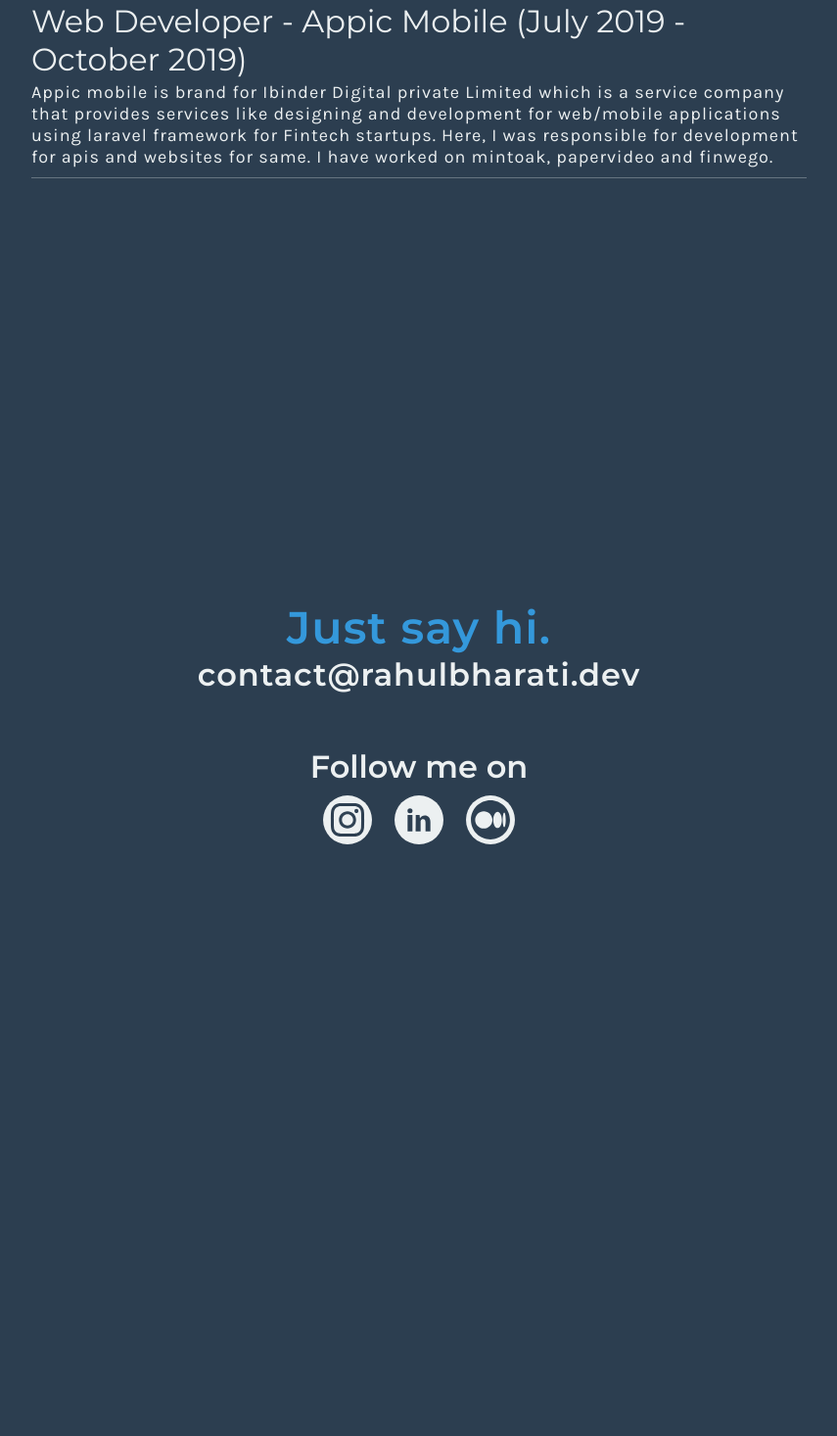
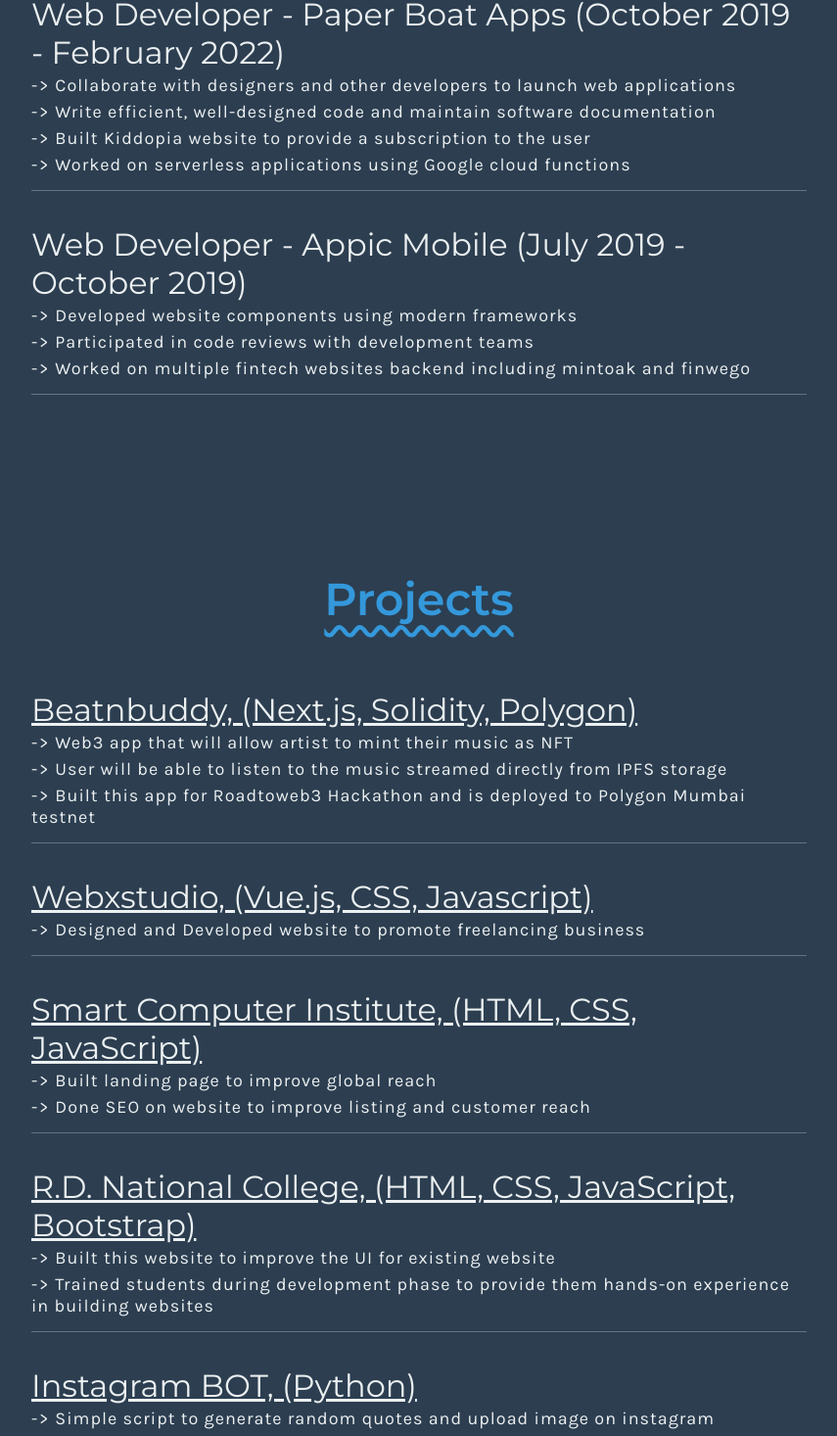
Before and after one commit to rahul-bharati/rahulbharati.dev, a Next.js app: page / in a window 1280 px wide. Shown: the part 2386-3852 px from the top of the page at 98% size, without its empty margins (212-1067 px from the left). Before the commit the page ends 3508 px from the top, so only its background shows below. Built offline with nearby package versions, Linux system fonts and the light colour scheme.

Commit message:
Project and Experience update 1. Added Project sections 2. Added new Experience

```diff
--- a/components/experience/index.js
+++ b/components/experience/index.js
@@ -53,6 +53,24 @@ function Experience() {
     },
   };
 
+  const detailsVariantDelayed1 = {
+    visible: {
+      x: 0,
+      opacity: 1,
+      transition: {
+        type: "spring",
+        stiffness: 300,
+        damping: 30,
+        duration: 0.5,
+        delay: 0.6,
+      },
+    },
+    hidden: {
+      x: 1000,
+      opacity: 0,
+    },
+  };
+
   return (
     <motion.div className={styles.skills} ref={viewRef}>
       <h2 className={styles.section__heading}>Experience</h2>
@@ -63,14 +81,20 @@ function Experience() {
         variants={detailsVariant}
       >
         <h3 className={styles.skill__heading}>
-          Web Developer - Paper Boat Apps (October 2019 - Present)
+          Web Developer - Rapidera Technologies (February 2019 - Present)
         </h3>
         <span className={styles.skill__text}>
-          Paper Boat Apps is an tech-ed based game(kiddopia) development
-          company. Here, I'm responsible for development and maintaining
-          kiddopia website and also creation of internal analytics dashboard for
-          marketing purposes. I've being using cloud functions for serverless
-          computing and node/express stack for websites.
+          <ul>
+            <li>
+              Collaborate with other developers to write efficient,
+              well-designed code
+            </li>
+            <li>
+              Participate in code review and scrum meetups to keep up with
+              changes and tasks
+            </li>
+            <li>Work as a third-party developer for HDFC life</li>
+          </ul>
         </span>
       </motion.div>
       <motion.div
@@ -80,14 +104,45 @@ function Experience() {
         variants={detailsVariantDelayed}
       >
         <h3 className={styles.skill__heading}>
+          Web Developer - Paper Boat Apps (October 2019 - February 2022)
+        </h3>
+        <span className={styles.skill__text}>
+          <ul>
+            <li>
+              Collaborate with designers and other developers to launch web
+              applications
+            </li>
+            <li>
+              Write efficient, well-designed code and maintain software
+              documentation
+            </li>
+            <li>
+              Built Kiddopia website to provide a subscription to the user
+            </li>
+            <li>
+              Worked on serverless applications using Google cloud functions
+            </li>
+          </ul>
+        </span>
+      </motion.div>
+      <motion.div
+        className={styles.skill_container}
+        animate={detailsAnimation}
+        initial="hidden"
+        variants={detailsVariantDelayed1}
+      >
+        <h3 className={styles.skill__heading}>
           Web Developer - Appic Mobile (July 2019 - October 2019)
         </h3>
         <span className={styles.skill__text}>
-          Appic mobile is brand for Ibinder Digital private Limited which is a
-          service company that provides services like designing and development
-          for web/mobile applications using laravel framework for Fintech
-          startups. Here, I was responsible for development for apis and
-          websites for same. I have worked on mintoak, papervideo and finwego.
+          <ul>
+            <li>Developed website components using modern frameworks</li>
+            <li>Participated in code reviews with development teams</li>
+            <li>
+              Worked on multiple fintech websites backend including mintoak and
+              finwego
+            </li>
+          </ul>
         </span>
       </motion.div>
     </motion.div>
--- a/components/experience/index.module.scss
+++ b/components/experience/index.module.scss
@@ -39,6 +39,14 @@
       @include fluid-type(16px, 18px);
       font-weight: 400;
       letter-spacing: 1px;
+
+      ul {
+        list-style-type: " -> ";
+        list-style-position: inside;
+        li {
+          margin-bottom: 5px;
+        }
+      }
     }
   }
 }
--- a/components/projects/index.js
+++ b/components/projects/index.js
@@ -1,10 +1,232 @@
 import styles from "./index.module.scss";
 
+import { useInView } from "react-intersection-observer";
+import { motion, useAnimation } from "framer-motion";
+import { useEffect } from "react";
 import Link from "next/link";
-import Image from "next/image";
 
 function Projects() {
-  return <div className={styles.projects}></div>;
+  const detailsAnimation = useAnimation();
+
+  const [viewRef, inView, entry] = useInView({ threshold: 0.1 });
+
+  useEffect(() => {
+    if (inView) {
+      detailsAnimation.start("visible");
+    } else {
+      detailsAnimation.start("hidden");
+    }
+  }, [detailsAnimation, inView]);
+
+  const detailsVariant = {
+    visible: {
+      x: 0,
+      opacity: 1,
+      transition: {
+        type: "spring",
+        stiffness: 300,
+        damping: 30,
+        duration: 0.5,
+        delay: 0.2,
+      },
+    },
+    hidden: {
+      x: -1000,
+      opacity: 0,
+    },
+  };
+
+  const detailsVariantDelayed = {
+    visible: {
+      x: 0,
+      opacity: 1,
+      transition: {
+        type: "spring",
+        stiffness: 300,
+        damping: 30,
+        duration: 0.5,
+        delay: 0.4,
+      },
+    },
+    hidden: {
+      x: -1000,
+      opacity: 0,
+    },
+  };
+
+  const detailsVariantDelayed2 = {
+    visible: {
+      x: 0,
+      opacity: 1,
+      transition: {
+        type: "spring",
+        stiffness: 300,
+        damping: 30,
+        duration: 0.5,
+        delay: 0.6,
+      },
+    },
+    hidden: {
+      x: -1000,
+      opacity: 0,
+    },
+  };
+
+  const detailsVariantDelayed3 = {
+    visible: {
+      x: 0,
+      opacity: 1,
+      transition: {
+        type: "spring",
+        stiffness: 300,
+        damping: 30,
+        duration: 0.5,
+        delay: 0.8,
+      },
+    },
+    hidden: {
+      x: -1000,
+      opacity: 0,
+    },
+  };
+
+  const detailsVariantDelayed4 = {
+    visible: {
+      x: 0,
+      opacity: 1,
+      transition: {
+        type: "spring",
+        stiffness: 300,
+        damping: 30,
+        duration: 0.5,
+        delay: 1,
+      },
+    },
+    hidden: {
+      x: -1000,
+      opacity: 0,
+    },
+  };
+
+  return (
+    <motion.div className={styles.skills} ref={viewRef}>
+      <h2 className={styles.section__heading}>Projects</h2>
+      <motion.div
+        className={styles.skill_container}
+        animate={detailsAnimation}
+        initial="hidden"
+        variants={detailsVariant}
+      >
+        <h3 className={styles.skill__heading}>
+          <Link href="https://beatnbuddy.rahulbharati.dev/" passHref>
+            <a target="_blank" className={styles.skill__heading}>
+              Beatnbuddy, (Next.js, Solidity, Polygon)
+            </a>
+          </Link>
+        </h3>
+        <span className={styles.skill__text}>
+          <ul>
+            <li>Web3 app that will allow artist to mint their music as NFT</li>
+            <li>
+              User will be able to listen to the music streamed directly from
+              IPFS storage
+            </li>
+            <li>
+              Built this app for Roadtoweb3 Hackathon and is deployed to Polygon
+              Mumbai testnet
+            </li>
+          </ul>
+        </span>
+      </motion.div>
+      <motion.div
+        className={styles.skill_container}
+        animate={detailsAnimation}
+        initial="hidden"
+        variants={detailsVariantDelayed}
+      >
+        <h3 className={styles.skill__heading}>
+          <Link href="https://webxstudio.in/" passHref>
+            <a target="_blank" className={styles.skill__heading}>
+              Webxstudio, (Vue.js, CSS, Javascript)
+            </a>
+          </Link>
+        </h3>
+        <span className={styles.skill__text}>
+          <ul>
+            <li>
+              Designed and Developed website to promote freelancing business
+            </li>
+          </ul>
+        </span>
+      </motion.div>
+      <motion.div
+        className={styles.skill_container}
+        animate={detailsAnimation}
+        initial="hidden"
+        variants={detailsVariantDelayed2}
+      >
+        <h3 className={styles.skill__heading}>
+          <Link href="https://smartcomputerinstitute.org/" passHref>
+            <a target="_blank" className={styles.skill__heading}>
+              Smart Computer Institute, (HTML, CSS, JavaScript)
+            </a>
+          </Link>
+        </h3>
+        <span className={styles.skill__text}>
+          <ul>
+            <li>Built landing page to improve global reach</li>
+            <li>Done SEO on website to improve listing and customer reach</li>
+          </ul>
+        </span>
+      </motion.div>
+      <motion.div
+        className={styles.skill_container}
+        animate={detailsAnimation}
+        initial="hidden"
+        variants={detailsVariantDelayed3}
+      >
+        <h3 className={styles.skill__heading}>
+          <Link href="https://rdnational.ac.in/#!home.html" passHref>
+            <a target="_blank" className={styles.skill__heading}>
+              R.D. National College, (HTML, CSS, JavaScript, Bootstrap)
+            </a>
+          </Link>
+        </h3>
+        <span className={styles.skill__text}>
+          <ul>
+            <li>Built this website to improve the UI for existing website</li>
+            <li>
+              Trained students during development phase to provide them hands-on
+              experience in building websites
+            </li>
+          </ul>
+        </span>
+      </motion.div>
+      <motion.div
+        className={styles.skill_container}
+        animate={detailsAnimation}
+        initial="hidden"
+        variants={detailsVariantDelayed4}
+      >
+        <h3 className={styles.skill__heading}>
+          <Link href="https://github.com/rahul-bharati/instagram_bot" passHref>
+            <a target="_blank" className={styles.skill__heading}>
+              Instagram BOT, (Python)
+            </a>
+          </Link>
+        </h3>
+        <span className={styles.skill__text}>
+          <ul>
+            <li>
+              Simple script to generate random quotes and upload image on
+              instagram
+            </li>
+            <li>Built it as a side fun project</li>
+          </ul>
+        </span>
+      </motion.div>
+    </motion.div>
+  );
 }
 
 export default Projects;
--- a/components/projects/index.module.scss
+++ b/components/projects/index.module.scss
@@ -1,13 +1,53 @@
 @import "../../scss/mixins";
 
-.projects {
+.skills {
   display: flex;
+  flex-direction: column;
   width: 100%;
-  min-height: 100vh;
-  align-items: center;
-  justify-content: center;
   padding: 5vh 5%;
-  max-width: 1440px;
+  max-width: 920px;
   position: relative;
   overflow: hidden;
+  margin-bottom: 100px;
+
+  .section__heading {
+    @include fluid-type(32px, 46px);
+    color: var(--heading-color);
+    font-weight: 600;
+    text-underline-offset: 10px;
+    text-decoration-line: underline;
+    text-decoration-style: wavy;
+    text-align: center;
+  }
+
+  .skill_container {
+    margin-top: 35px;
+    border-bottom: 1px solid var(--border-color);
+    padding-bottom: 10px;
+
+    &:nth-child(2) {
+      margin-top: 65px;
+    }
+
+    .skill__heading {
+      @include fluid-type(24px, 32px);
+      color: var(--font-color);
+      font-weight: 400;
+      margin-bottom: 3px;
+    }
+
+    .skill__text {
+      @include fluid-type(16px, 18px);
+      font-weight: 400;
+      letter-spacing: 1px;
+
+      ul {
+        list-style-type: " -> ";
+        list-style-position: inside;
+        li {
+          margin-bottom: 5px;
+        }
+      }
+    }
+  }
 }
--- a/pages/_document.js
+++ b/pages/_document.js
@@ -79,7 +79,11 @@ class MyDocument extends Document {
           <meta name="msapplication-TileImage" content="/ms-icon-144x144.png" />
           <meta name="theme-color" content="#ffffff" />
           <link rel="preconnect" href="https://fonts.googleapis.com" />
-          <link rel="preconnect" href="https://fonts.gstatic.com" crossorigin />
+          <link
+            rel="preconnect"
+            href="https://fonts.gstatic.com"
+            crossOrigin="true"
+          />
           <link
             href="https://fonts.googleapis.com/css2?family=Karla:wght@300;400;500&family=Montserrat:wght@400;500;600&display=swap"
             rel="stylesheet"
--- a/pages/index.js
+++ b/pages/index.js
@@ -5,6 +5,7 @@ import About from "../components/about";
 import Skills from "../components/skills";
 import Experience from "../components/experience";
 import Contact from "../components/contact";
+import Projects from "../components/projects";
 
 function HomePage() {
   return (
@@ -14,6 +15,7 @@ function HomePage() {
       <About />
       <Skills />
       <Experience />
+      <Projects />
       <Contact />
     </div>
   );
```
